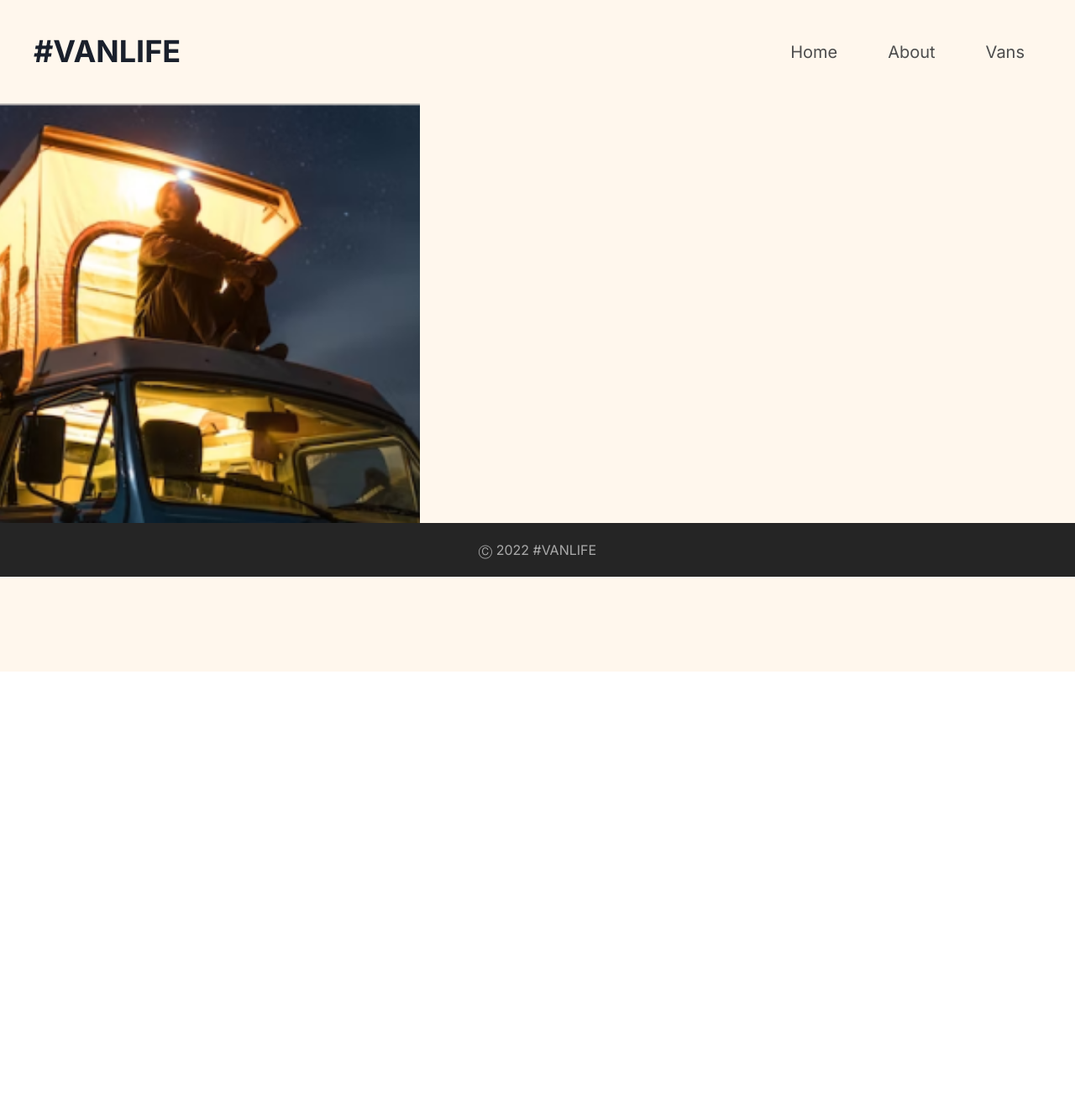
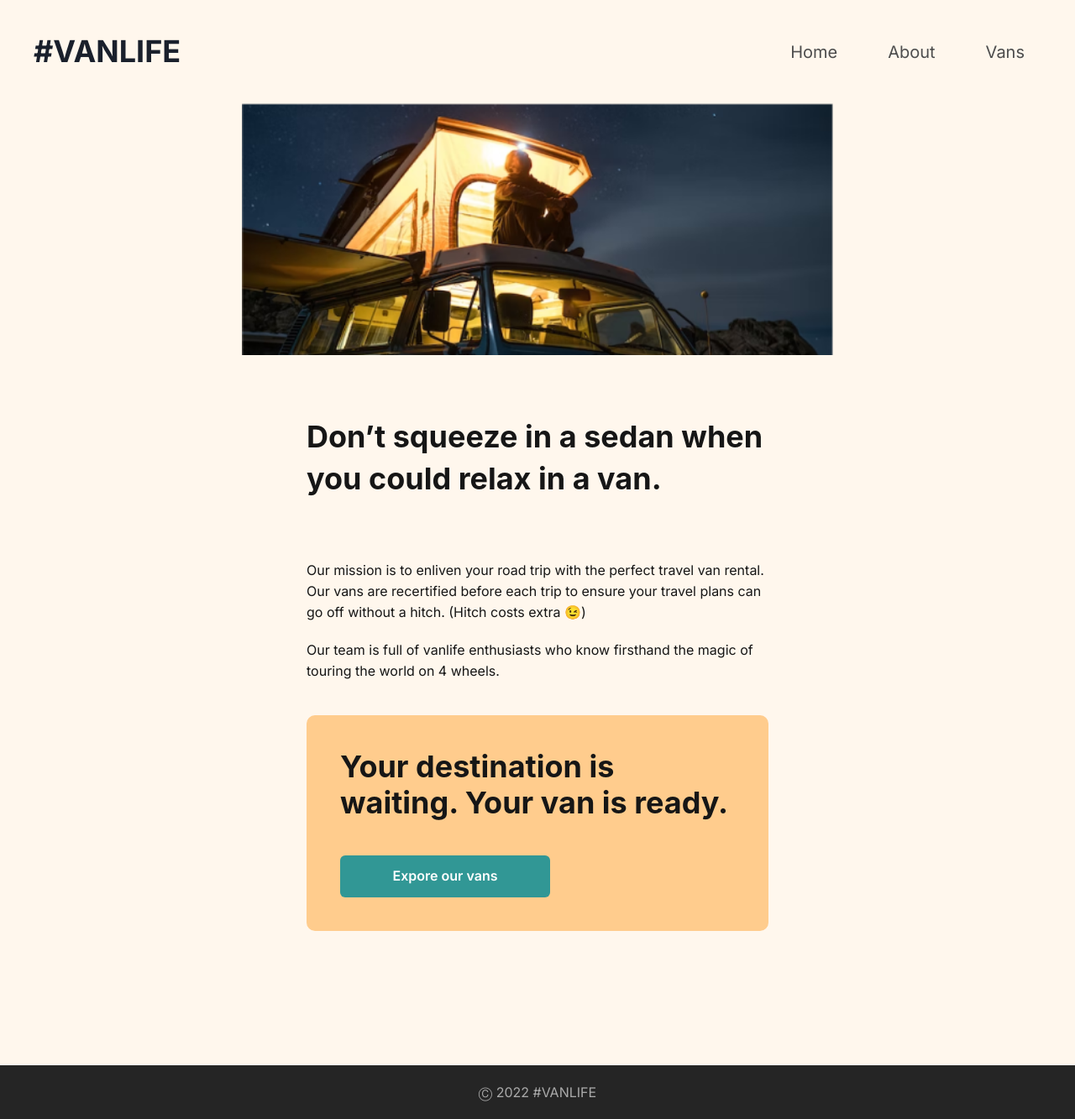
Before and after one commit to J-David-Baxter/vanLife, a React (Vite) app: page /about in a window 1280 px wide. Shown: the whole page at 84% size. Before the commit the page ends 800 px from the top, so only its background shows below. Built offline with nearby package versions, Linux system fonts and the light colour scheme.

Commit message:
Finish about page styles

```diff
--- a/src/App.jsx
+++ b/src/App.jsx
@@ -7,7 +7,7 @@ import { Box } from "@chakra-ui/react"
 
 function App() {
   return (
-    <Box backgroundColor='#FFF7ED' fontFamily='Inter' h='100vh'>
+    <Box backgroundColor='#FFF7ED' fontFamily='Inter'>
       <Nav />
       <Routes>
         <Route path="/"  element={<Home />}/>
--- a/src/pages/About.jsx
+++ b/src/pages/About.jsx
@@ -1,18 +1,28 @@
-import { Box, Image } from "@chakra-ui/react"
+import { Box, Button, Container, Heading, Image, Text } from "@chakra-ui/react"
 import aboutBackground from "../assets/aboutBackground.png"
+import { Link } from "react-router-dom"
 
 const About = () => {
   return (
-    <Box>
+    <Box color='#161616' backgroundColor='#FFF7ED' >
         <Image
             src={aboutBackground}
             alt="person sitting on a van at night"
-            boxSize={500}
+            h={300}
             maxW='100%'
-
+            m='0 auto'
             objectFit='cover'
-
         />
+        <Heading lineHeight='50px' w={550} margin='2em auto'>Don’t squeeze in a sedan when you could relax in a van.</Heading>
+        <Text w={550} m='0 auto' lineHeight='25px' mb={5}>Our mission is to enliven your road trip with the perfect travel van rental. Our vans are recertified before each trip to ensure your travel plans can go off without a hitch.
+(Hitch costs extra 😉)</Text>
+        <Text w={550} m='0 auto' lineHeight='25px' >Our team is full of vanlife enthusiasts who know firsthand the magic of touring the world on 4 wheels.</Text>
+        <Container p={10} w={550} backgroundColor='#FFCC8D' borderRadius={10} mt={10} mb={40}>
+          <Heading >Your destination is waiting. Your van is ready.</Heading>
+          <Link to='/vans'>
+            <Button colorScheme="teal" color='white' mt={10} w='250px' h='50px'>Expore our vans</Button>
+          </Link>
+        </Container>
     </Box>
   )
 }
--- a/src/pages/Home.jsx
+++ b/src/pages/Home.jsx
@@ -11,7 +11,7 @@ const Home = () => {
         align='center'
         justify='center'
         textAlign='center'
-        h='100%'
+        h='100vh'
     >
         <Heading color='white' mt={-40} maxW={650} fontWeight={800} fontSize={36}>You got the travel plans, we got the travel vans</Heading>
         <Text m='0 auto' color='white' maxW={650}>Add adventure to your life by joining the #vanlife movement. Rent the perfect van to make your perfect road trip.</Text>
```
